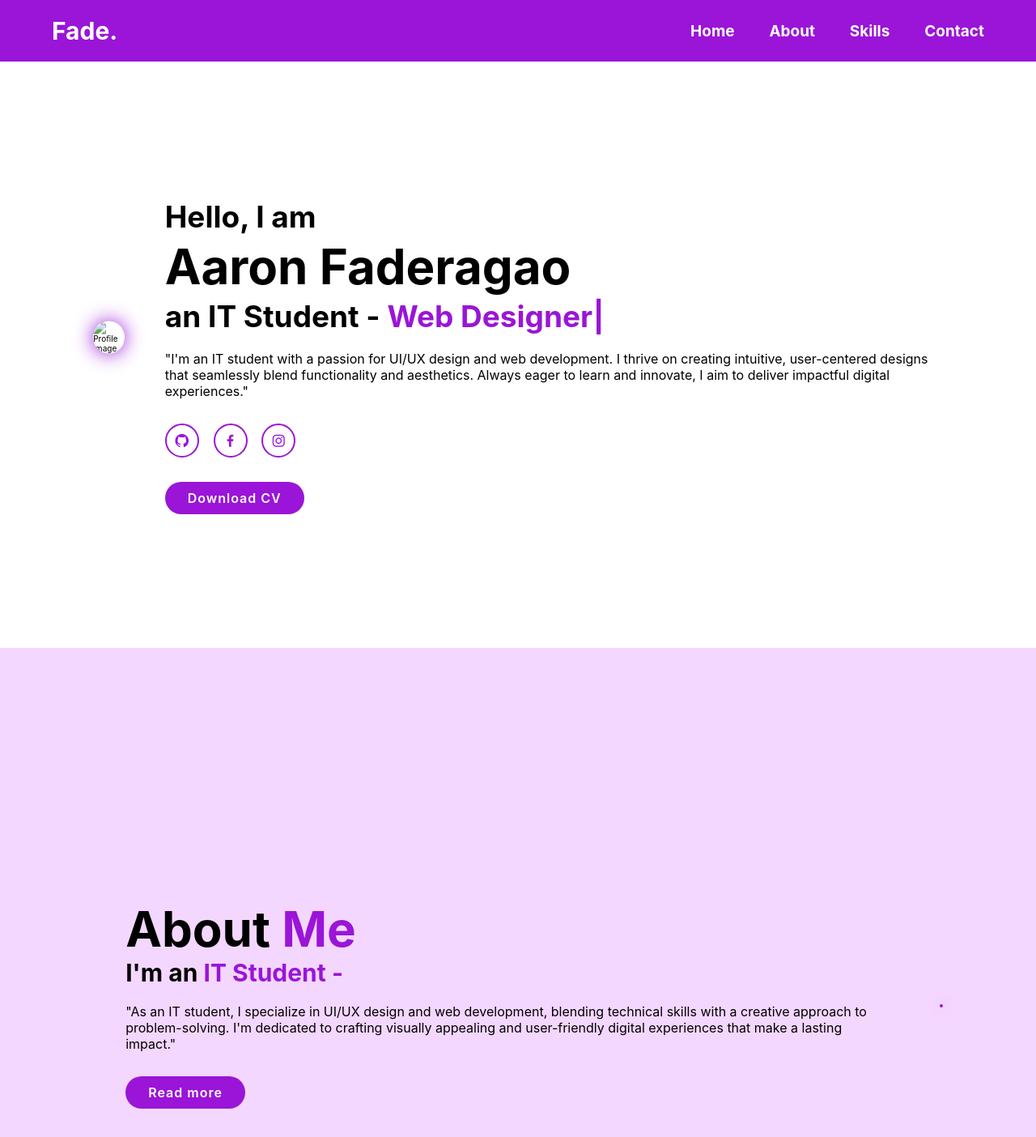
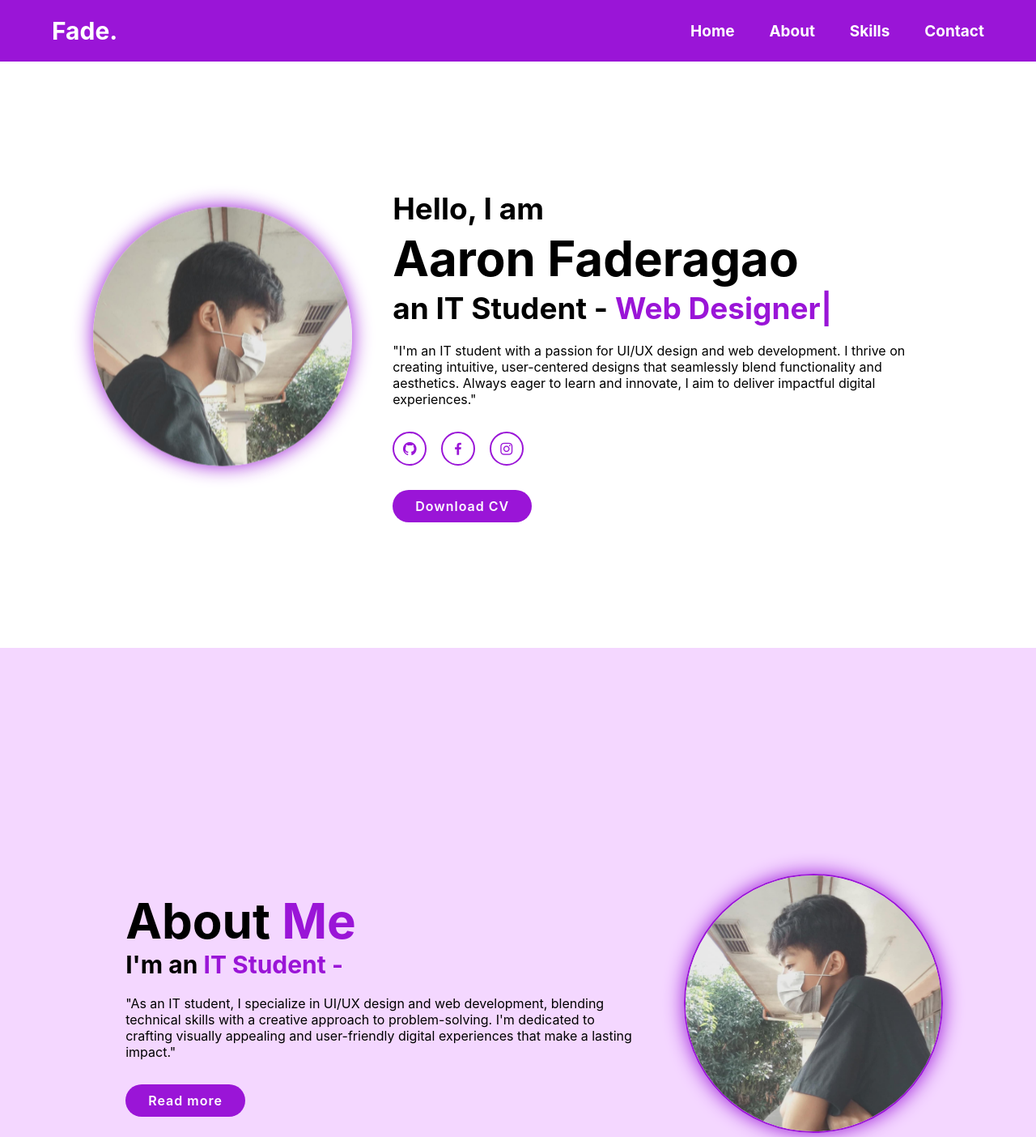
Before and after one commit to akosifade25/Hands_On_Exam, a plain HTML site: page index.html in a window 1280 px wide. Shown: the top 1404 px of the page at 81% size. Drawn offline with nearby package versions, Linux system fonts and the light colour scheme.

Commit message:
Update index.html

```diff
--- a/index.html
+++ b/index.html
@@ -24,7 +24,7 @@
     <!-- Home Section -->
     <section id="home" class="home">
         <div class="home-img">
-            <img src="assets/fade.jpg" alt="Profile Image">
+            <img src="fade.jpg" alt="Profile Image">
         </div>
         <div class="home-content">
             <h3>Hello, I am</h3>
@@ -53,7 +53,7 @@
             <a href="#" class="btn">Read more</a>
         </div>
         <div class="about-img">
-            <img src="assets/a2.jpg" alt="">
+            <img src="a2.jpg" alt="">
         </div>
     </section>
 
```
